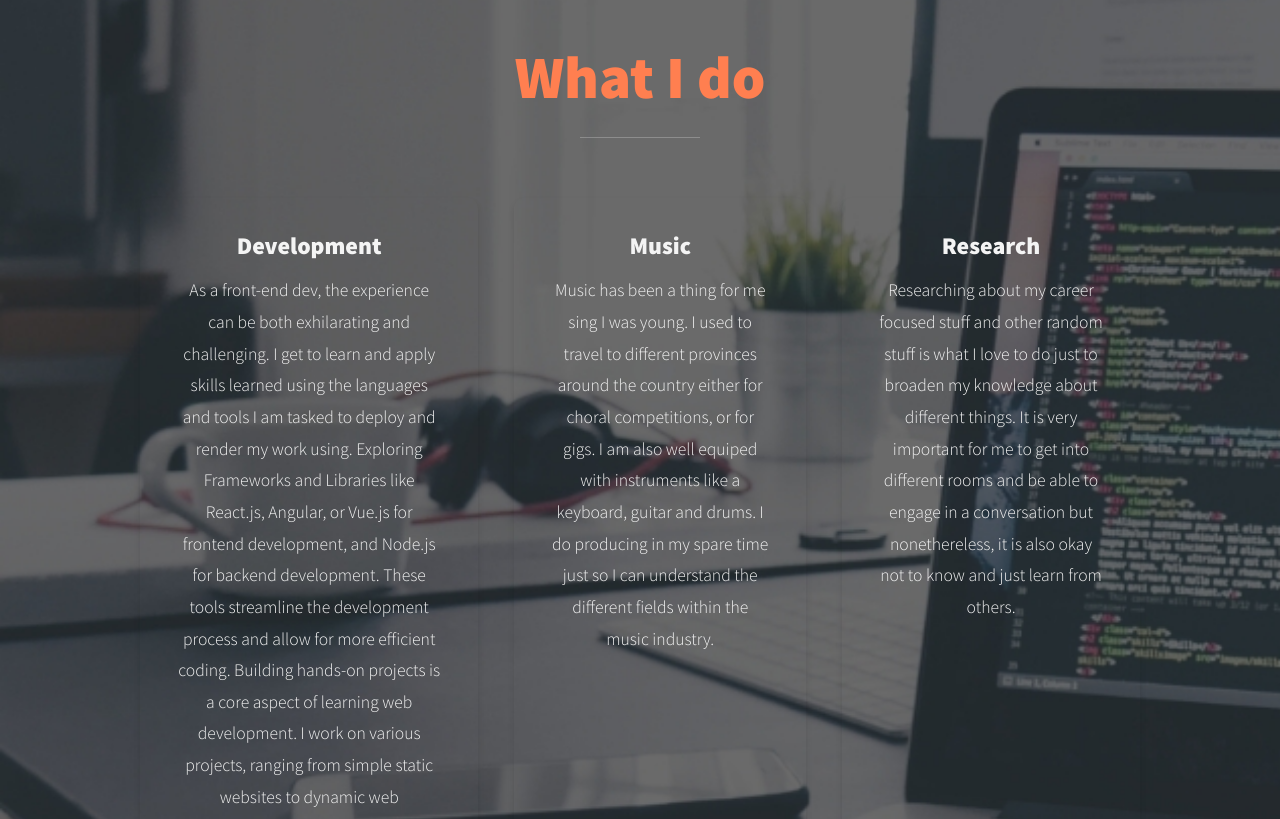
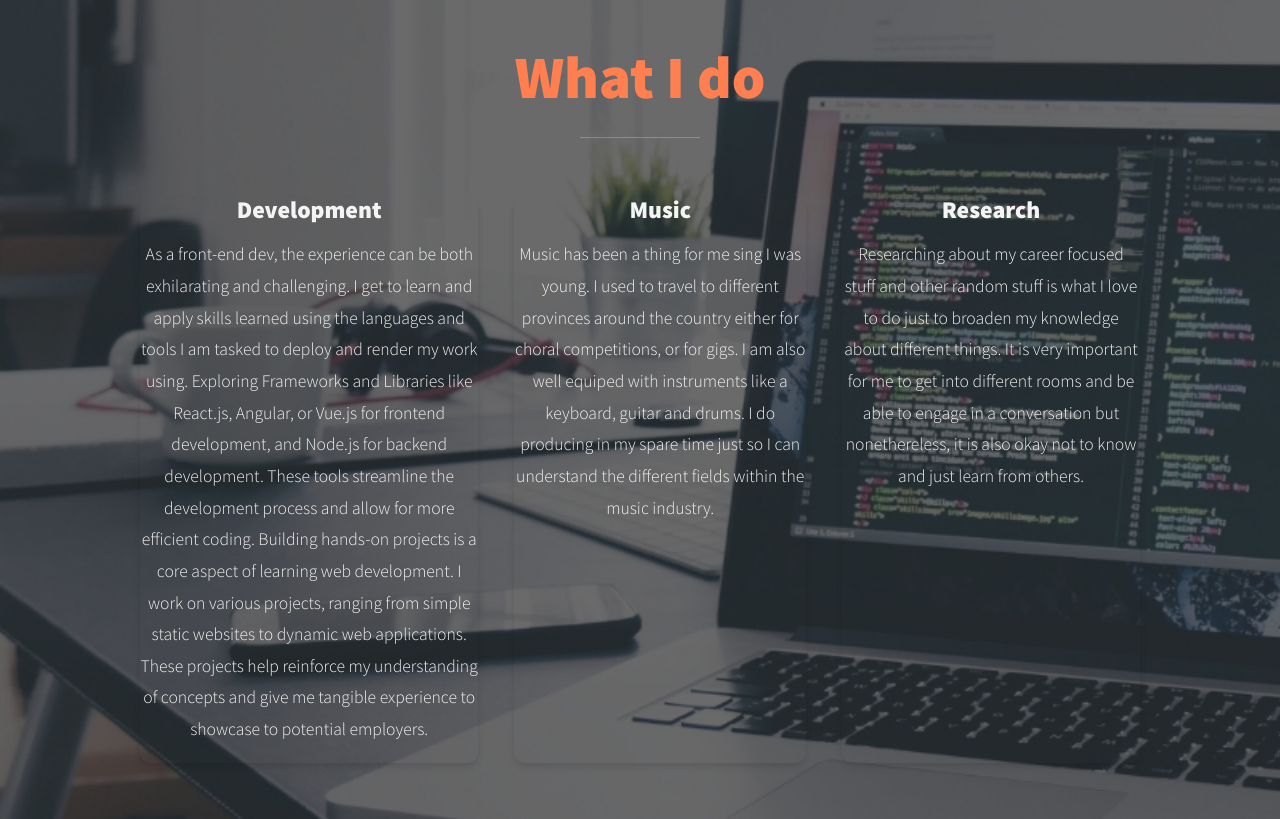
Before and after one commit to SbaRou339/SBAROU339_WFC2401_GroupA_SbabalweRoux_SDF08, a plain HTML site: page index.html in a window 1280 px wide. Shown: the part 657-1476 px from the top of the page. Drawn offline with nearby package versions, Linux system fonts and the light colour scheme.

Commit message:
Updated Project

```diff
--- a/css/style.css
+++ b/css/style.css
@@ -305,6 +305,7 @@ header {
     /* background-blend-mode: multiply; */
     color: var(--clr-light);
     text-align: center;
+
 }
 
 .section__title--services {
@@ -333,7 +334,7 @@ header {
     max-width: 500px;
     margin: 0 auto;
 
-    padding: 2em; /* Add padding to service items */
+    /*padding: 2em;  Add padding to service items */
     border-radius: 10px; /* Rounded corners for service items */
     box-shadow: 0 4px 6px rgba(0, 0, 0, 0.1); /* Add shadow for depth */
     transition: transform 0.3s ease-in-out, box-shadow 0.3s ease-in-out;
```
